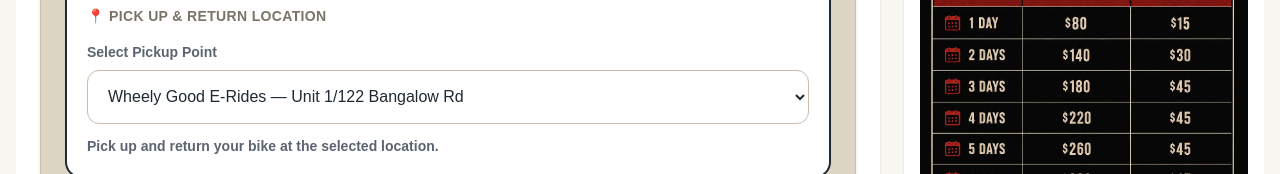
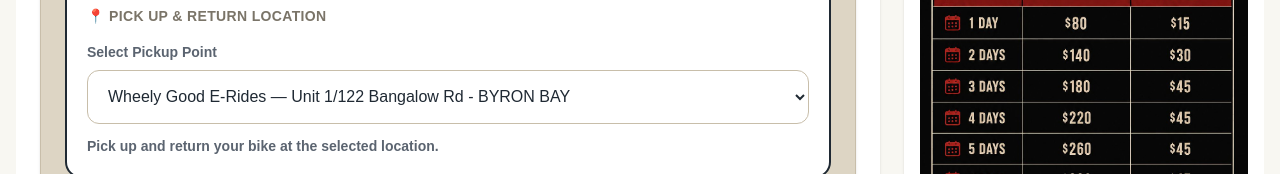
Before and after one commit to LucasRomano92/whelygood, a Next.js app in the folder frontend/: page /booking in a window 1280 px wide. Shown: the part 451-625 px from the top of the page. Built offline with nearby package versions, Linux system fonts and the light colour scheme; no server answers.

Commit message:
fix dire

```diff
--- a/frontend/app/booking/page.tsx
+++ b/frontend/app/booking/page.tsx
@@ -482,11 +482,11 @@ return (
     className="block h-[54px] w-full rounded-xl border border-[#C8BEAA] bg-white px-4 text-[#1F2933] outline-none"
   >
     <option value="Unit 1/122 Bangalow Rd, Byron Bay NSW">
-      Wheely Good E-Rides — Unit 1/122 Bangalow Rd
+      Wheely Good E-Rides — Unit 1/122 Bangalow Rd - BYRON BAY
     </option>
 
     <option value="Wheely Good E-Rides - 88-94 Centennial Cct, Byron Bay NSW 2481">
-      Wheely Good E-Rides — 88-94 Centennial Cct
+      Wheely Good E-Rides — 88-94 Centennial Cct - INDUSTRIAL STATE
     </option>
   </select>
 
```
